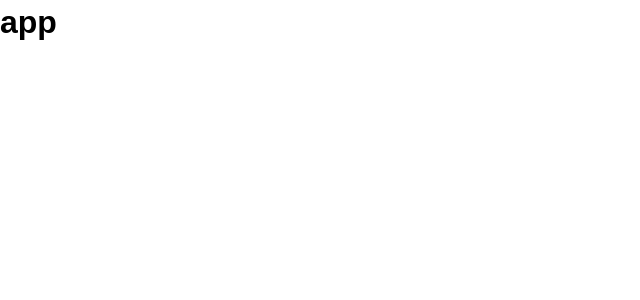
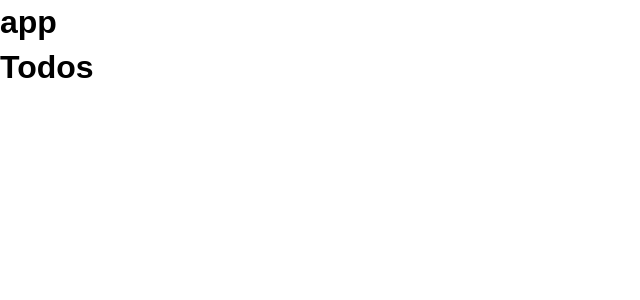
Before and after one commit to Annastasshia/react_todo, a React (Create React App) app: page / in a window 1280 px wide. Shown: the top 300 px of the page, without its empty margins (0-640 px from the left). Built offline with nearby package versions, Linux system fonts and the light colour scheme.

Commit message:
Add Todo Component and import into app.js

```diff
--- a/src/App.js
+++ b/src/App.js
@@ -1,12 +1,18 @@
 import React from 'react';
+import Todos from './components/Todos.js'
+
 import './App.css';
 
-function App() {
-  return (
-    <div className="App">
-      <h1>app</h1>
-    </div>
-  );
+
+class App extends React.Component {
+  render() {
+    return (
+      <div className="App">
+        <h1>app</h1>
+        <Todos />
+      </div>
+    );
+  }
 }
 
 export default App;
--- /dev/null
+++ b/src/components/Todos.js
@@ -0,0 +1,15 @@
+import React, { Component } from 'react';
+
+
+
+class Todos extends Component {
+  render() {
+    return (
+      <div>
+        <h1>Todos</h1>
+      </div>
+    );
+  }
+}
+
+export default Todos;
```
